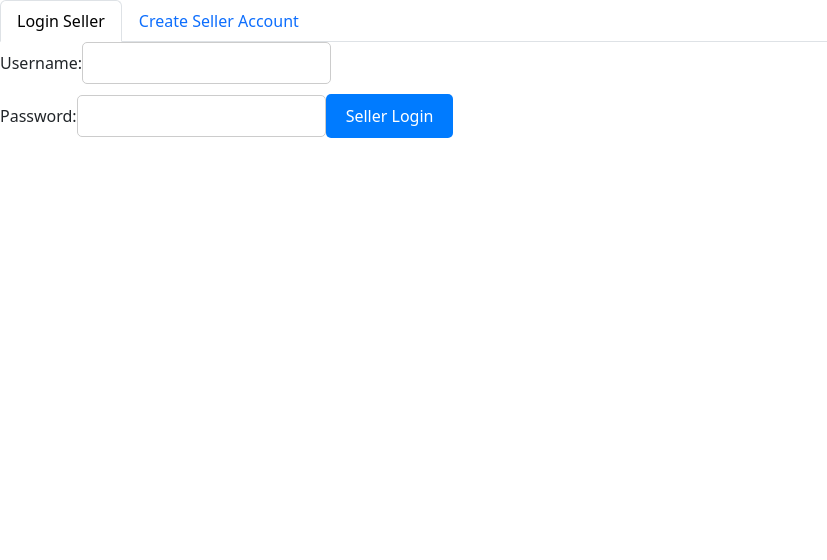
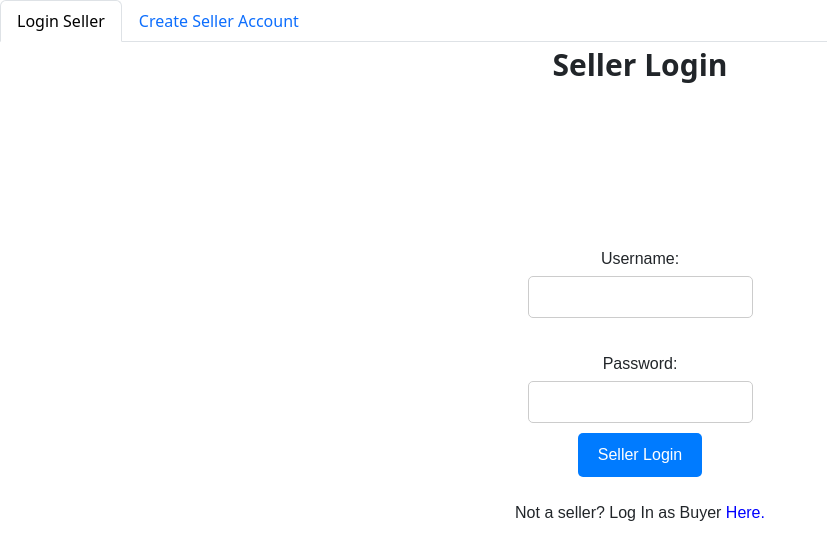
Before and after one commit to 240205-JavaAngularAWS/shoe-front, an Angular app in the folder payMore/: page /loginSeller in a window 1280 px wide. Shown: the top 560 px of the page, without its empty margins (0-827 px from the left). Built offline with nearby package versions, Linux system fonts and the light colour scheme.

Commit message:
added functionality for the seller login

```diff
--- a/payMore/src/app/components/seller-login/seller-login.component.html
+++ b/payMore/src/app/components/seller-login/seller-login.component.html
@@ -1,18 +1,20 @@
 <div>
 
     <app-nav-bar-sl></app-nav-bar-sl>
-
-    <div id="sellerLoginForm">
+    <p style="text-align: center; font-size: 30px; font-weight: bold;">Seller Login</p>
+    <div id="loginForm">
         <label for="username">Username: </label>
-        <input type="text" id="userName" name="username">
+        <input type="text" id="userName" name="username" [(ngModel)]="usernameInput">
 
         <br>
 
         <label for="password">Password: </label>
-        <input type="text" id="password" name="password" >
+        <input type="text" id="password" name="password" [(ngModel)]="passwordInput">
 
-        <button id="loginButton">Seller Login</button>
-
+        <button id="loginButton" (click)="loginUser()">Seller Login</button>
+        <br>
+        <p id="errorMessage" style="color: red;"[hidden]="errorMessageHidden" >Username/Password Incorrect!</p>
+        <p>Not a seller? Log In as Buyer <a style="color: blue; cursor: pointer;" (click)="toBuyerLogin()">Here.</a> </p>
     </div>
 
 </div>
--- a/payMore/src/app/components/seller-login/seller-login.component.ts
+++ b/payMore/src/app/components/seller-login/seller-login.component.ts
@@ -1,4 +1,6 @@
 import { Component } from '@angular/core';
+import { Router } from '@angular/router';
+import { AuthService } from '../../services/auth.service';
 
 @Component({
   selector: 'seller-login',
@@ -6,5 +8,26 @@ import { Component } from '@angular/core';
   styleUrl: './seller-login.component.css'
 })
 export class SellerLoginComponent {
+  usernameInput: string = ""
+  passwordInput: string = ""
+  errorMessageHidden: boolean = true
 
+  loginUser() {
+    this.authService.loginUser(this.usernameInput, this.passwordInput);
+    let successfulLogin: boolean = this.authService.validateLoggedIn();
+    if(successfulLogin) {
+      console.log("Successful Login!");
+      this.errorMessageHidden = true;
+    } else {
+      console.log("Unable to verify. Please try again.");
+      this.errorMessageHidden = false;
+    }
+  }
+  toBuyerLogin(){
+    this.router.navigate(['loginUser'])
+  }
+
+  constructor(private router: Router, private authService: AuthService){
+
+  }
 }
--- a/payMore/src/app/components/user-login/user-login.component.html
+++ b/payMore/src/app/components/user-login/user-login.component.html
@@ -1,6 +1,7 @@
 <div>
 
     <app-nav-bar></app-nav-bar>
+    <p style="text-align: center; font-size: 30px; font-weight: bold;">Buyer Login</p>
 
     <div id="loginForm">
         <label for="username">Username: </label>
```
